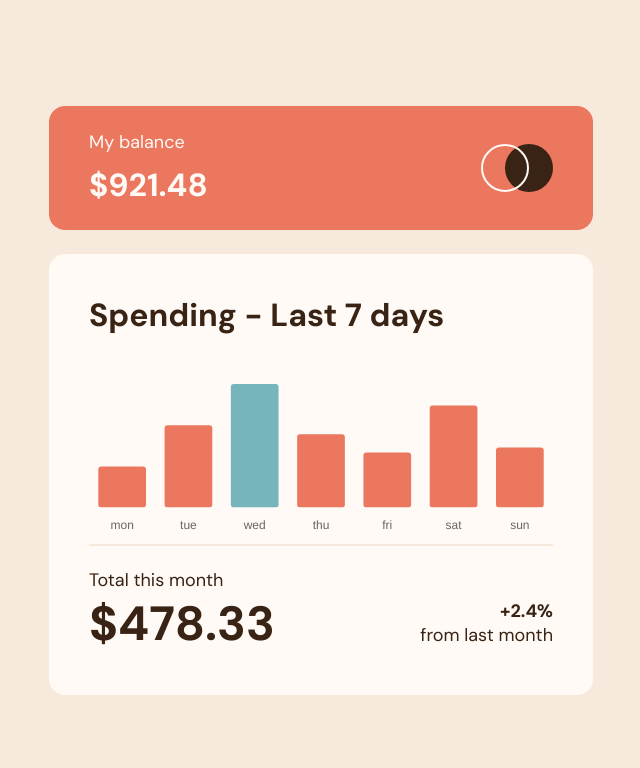
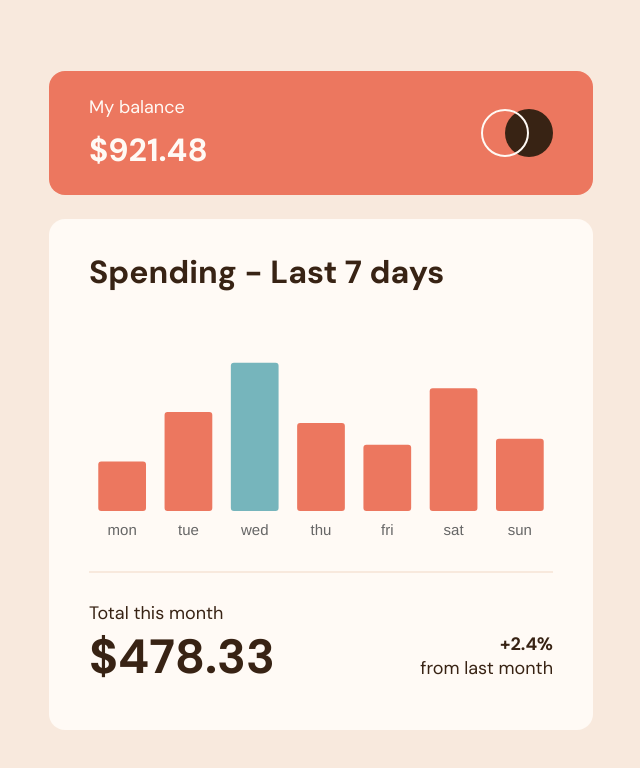
Before and after one commit to VeraEnders/expenses-chart-component, a website: page index.html in a window 1280 px wide. Shown: the whole page, without its empty margins (319-959 px from the left). Drawn offline with nearby package versions, Linux system fonts and the light colour scheme.

Commit message:
fix: change some paddings

```diff
--- a/index.html
+++ b/index.html
@@ -24,13 +24,13 @@
     </header>
 
     <section class="container bg-light transition">
-      <div class="px-20-40 py-28-40">
+      <div class="px-20-40 py-24-32">
         <h1 class="expenses-component__title fw-700">Spending - Last 7 days</h1>
         <div class="chart">
           <canvas id="expenses-by-day-chart">
           </canvas>
         </div>
-        <div class="mt-24-32">
+        <div class="py-16-10">
           <p>Total this month</p>
           <div class="d-flex">
             <p class="total__amount fw-700">$478.33</p>
--- a/src/index.js
+++ b/src/index.js
@@ -49,6 +49,11 @@ function createChart(labels, amounts) {
           grid: {
             display: false
           },
+          ticks: {
+            font: {
+              size: 15
+            }
+          }
         },
         y: {
           beginAtZero: true,
--- a/src/styles/base/_base.scss
+++ b/src/styles/base/_base.scss
@@ -63,6 +63,7 @@ body {
 
 .expenses-component__title {
   font-size: size(24);
+  // padding-top: 10px;
   @include mq-medium {
     font-size: size(32);
   }
@@ -70,19 +71,25 @@ body {
 
 .chart {
   width: 100%;
-  height: 10.625rem;
+  height: 12.625rem;
   position: relative;
   margin-block: size(30);
+  @include mq-medium {
+    margin-block: size(48);
+  }
 }
 
 .chart::after {
   content: "";
   position: absolute;
-  bottom: -(size(10));
+  bottom: -(size(24));
   left: 0;
   width: 100%;
   height: 2px;
   background: clr(primary, xs);
+  @include mq-medium {
+    bottom: -(size(30));
+  }
 }
 
 .total__amount {
--- a/src/styles/utilities/_utilities.scss
+++ b/src/styles/utilities/_utilities.scss
@@ -16,6 +16,14 @@
   color: clr(neutral, s);
 }
 
+.py-16-10 {
+  padding-top: size(16);
+  @include mq-medium {
+    padding-top: size(10);
+    padding-bottom: size(10);
+  }
+}
+
 .px-20-40 {
   padding-inline: size(20);
   @include mq-medium {
@@ -27,10 +35,10 @@
   padding-block: size(24);
 }
 
-.py-28-40 {
-  padding-block: size(28);
+.py-24-32 {
+  padding-block: size(24);
   @include mq-medium {
-    padding-block: size(40);
+    padding-block: size(32);
   }
 }
 
```
Also changed, not shown: src/styles/style.css, 1 other file.
